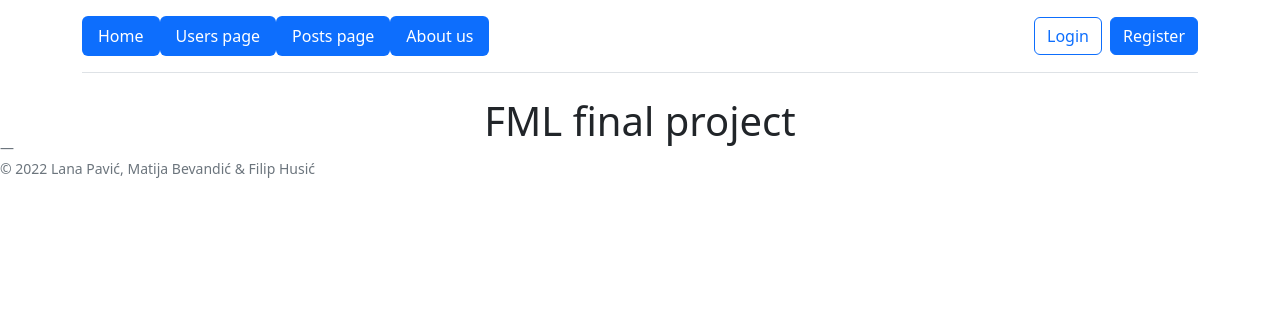
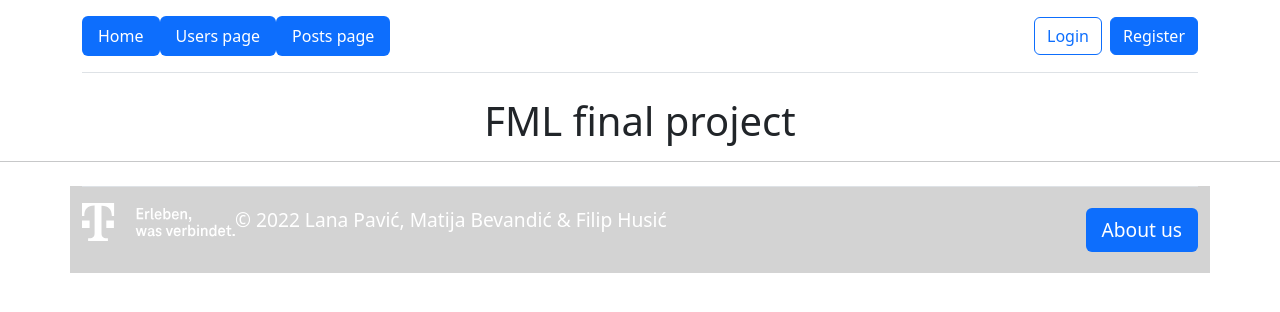
Before and after one commit to Filip-Husic/fml_final_project_vue, a Vue app: page / in a window 1280 px wide. Shown: the top 312 px of the page. Built offline with nearby package versions, Linux system fonts and the light colour scheme.

Commit message:
header/footer done

```diff
--- a/src/App.vue
+++ b/src/App.vue
@@ -26,12 +26,11 @@ export default {
   <main>
     <router-view></router-view>
   </main>
-  <footer>
     <Footer></Footer>
-  </footer>
 </template>
 
 <style scoped>
+
 header {
   line-height: 1.5;
 }
--- a/src/components/Footer.vue
+++ b/src/components/Footer.vue
@@ -1,7 +1,17 @@
 <template>
-<div class="blockquote-footer">
-  <p>&copy; 2022 Lana Pavić, Matija Bevandić & Filip Husić</p>
-</div>
+  <hr>
+  <div class="container">
+    <footer class="d-flex flex-wrap justify-content-between align-items-center py-3 my-4 border-top">
+        <p class=""><a href="https://www.hrvatskitelekom.hr/" target="_blank"><img src="src/assets/img/telekom-logo-claim.svg" alt="Telekom - Erleben, was verbindet." loading="lazy"></a>&copy; 2022 Lana Pavić, Matija Bevandić & Filip Husić </p>
+      <nav class="nav nav-pills">
+        <ul class="nav me-auto">
+          <li class="nav-item">
+            <router-link class="nav-link active" :to="{name:'About'}">About us</router-link>
+          </li>
+        </ul>
+      </nav>
+    </footer>
+  </div>
 </template>
 
 <script>
@@ -11,5 +21,9 @@ export default {
 </script>
 
 <style scoped>
-
+.container{
+  background-color: lightgray;
+  color: white;
+  font-size: larger;
+}
 </style>
--- a/src/components/TopMenu.vue
+++ b/src/components/TopMenu.vue
@@ -12,9 +12,6 @@
           </li>
           <li class="nav-item">
             <router-link class="nav-link active" :to="{name:'Posts'}">Posts page</router-link>
-          </li>
-          <li class="nav-item">
-            <router-link class="nav-link active" :to="{name:'About'}">About us</router-link>
           </li>
         </ul>
       </nav>
```
Also changed, not shown: src/assets/img/telekom-logo-claim.svg (added).
